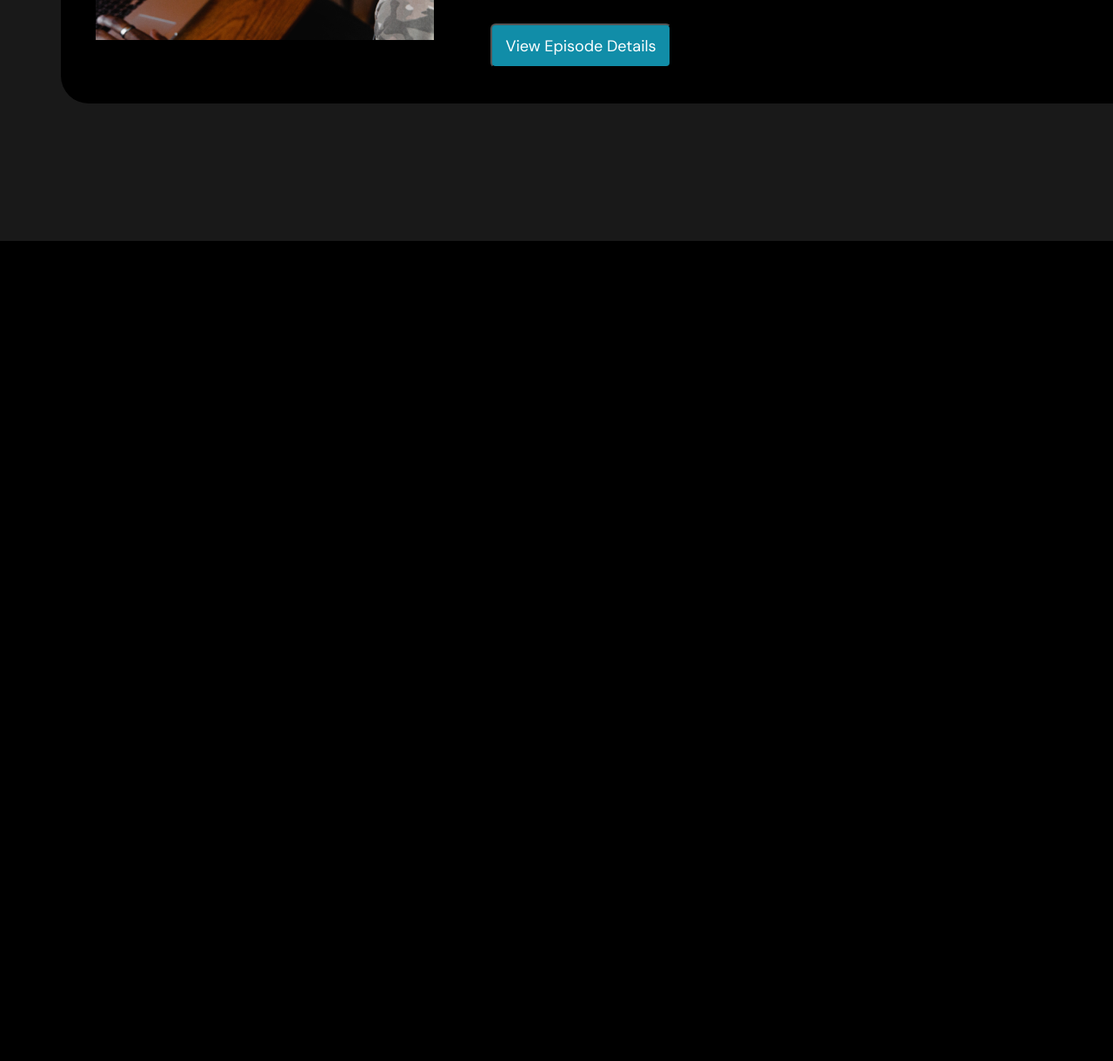
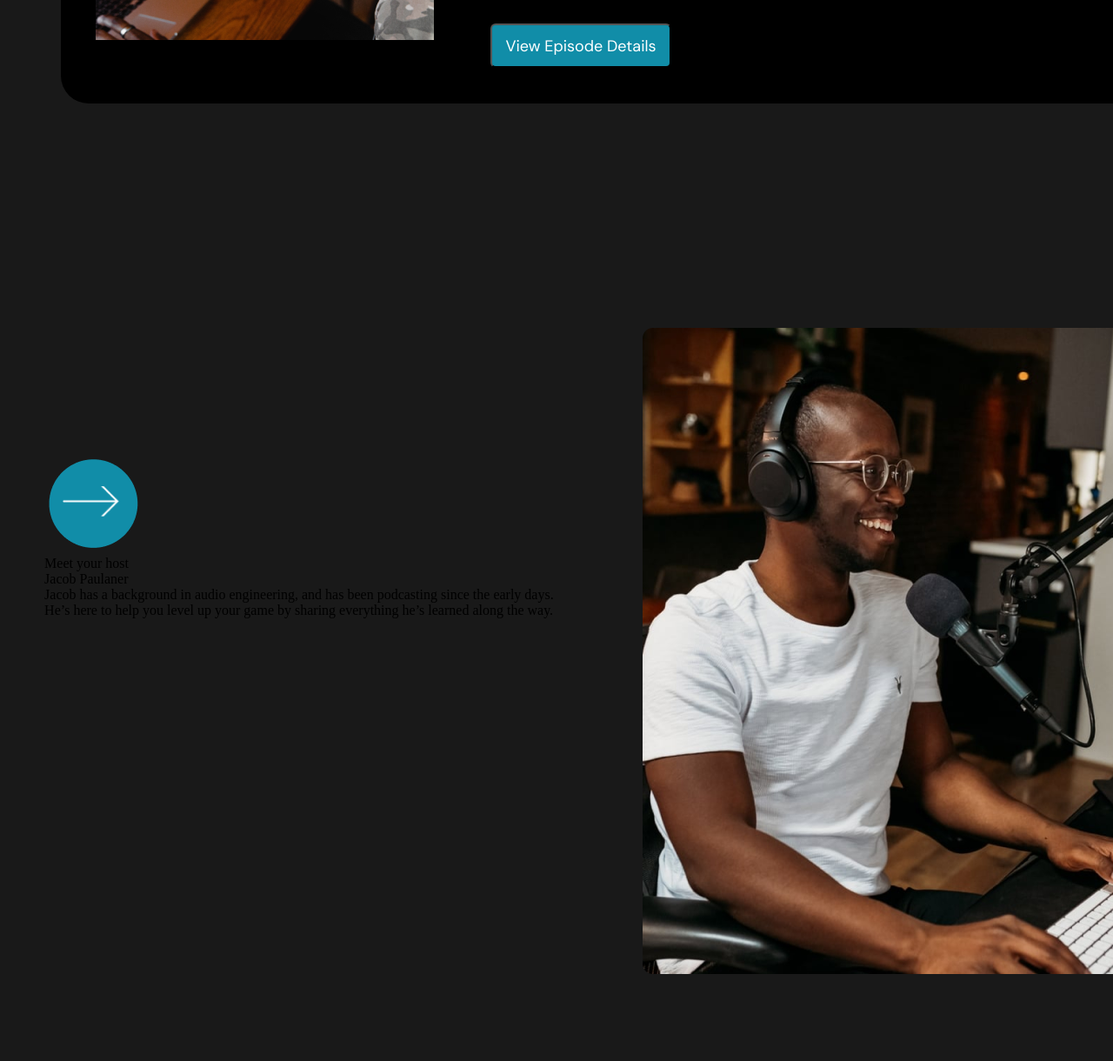
Before and after one commit to OgChaseB/testt, a plain HTML site: page index.html in a window 1280 px wide. Shown: the part 2843-4063 px from the top of the page at 87% size. Before the commit the page ends 3120 px from the top, so only its background shows below. Drawn offline with Linux system fonts and the light colour scheme.

Commit message:
new-block

```diff
--- a/index.css
+++ b/index.css
@@ -239,3 +239,15 @@ header {
     margin-left: 3px;
     padding-top: 35px;
 }
+.last-main {
+    width: 1440px;
+    height: 943px;
+    background-color:rgba(25, 25, 25, 1) ;
+    display: flex;
+}
+.nav {
+    margin-top: 250px;
+}
+.meta {
+    margin-top: 100px;
+}
--- a/index.html
+++ b/index.html
@@ -86,6 +86,18 @@
                 </div>
             </div>
         </div>
+        <div class="last-main">
+            <div class="nav">
+                <img class="img-fig" src="fig.png">
+                <p class="meet">Meet your host</p>
+                <p class="jacob">Jacob Paulaner</p>
+                <p class="txt">Jacob has a background in audio engineering, and has been podcasting since the early days.</p>
+                <p class="txt">He’s here to help you level up your game by sharing everything he’s learned along the way.</p>
+            </div>
+            <div class="meta">
+                <img class="meta-source" src="man2.png">
+            </div>
+        </div>
     </main>
 
 </html>
```
Also changed, not shown: Rectangle.png (added), fig.png (added), man2.png (added).
